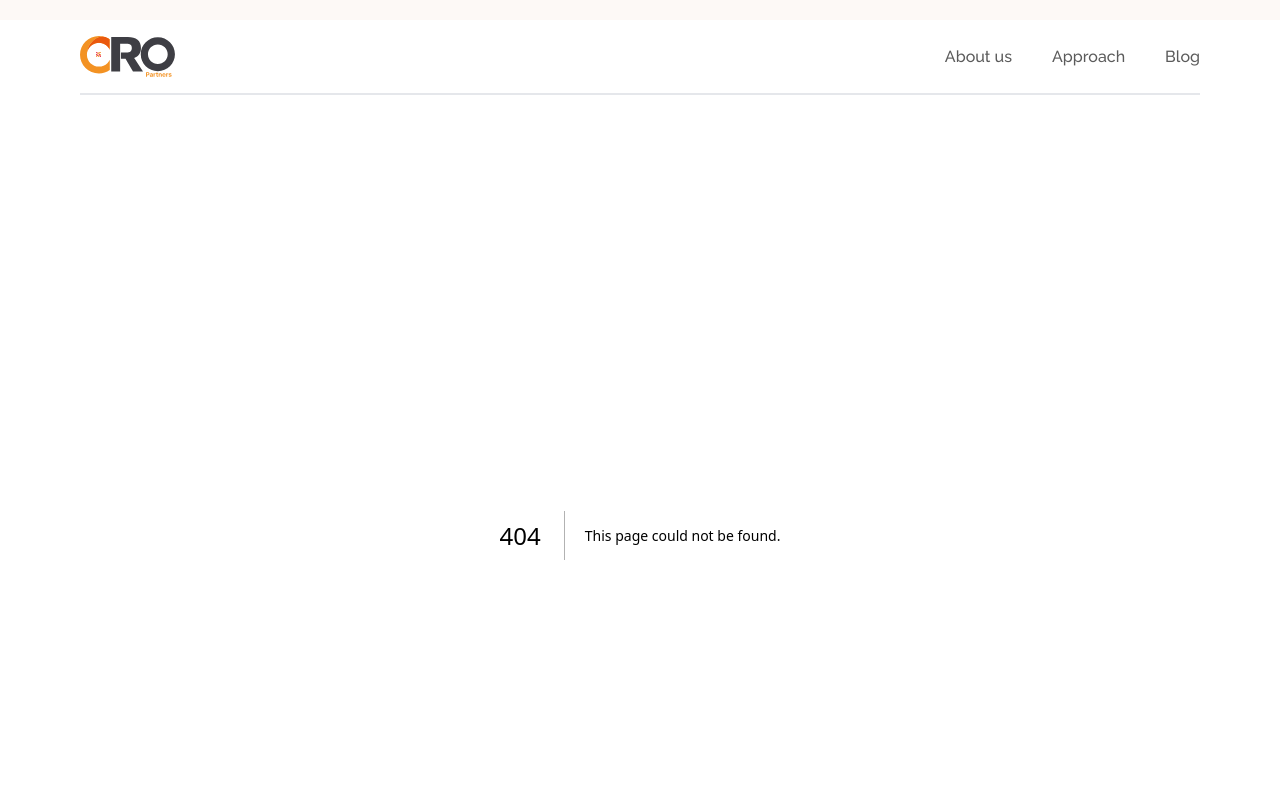
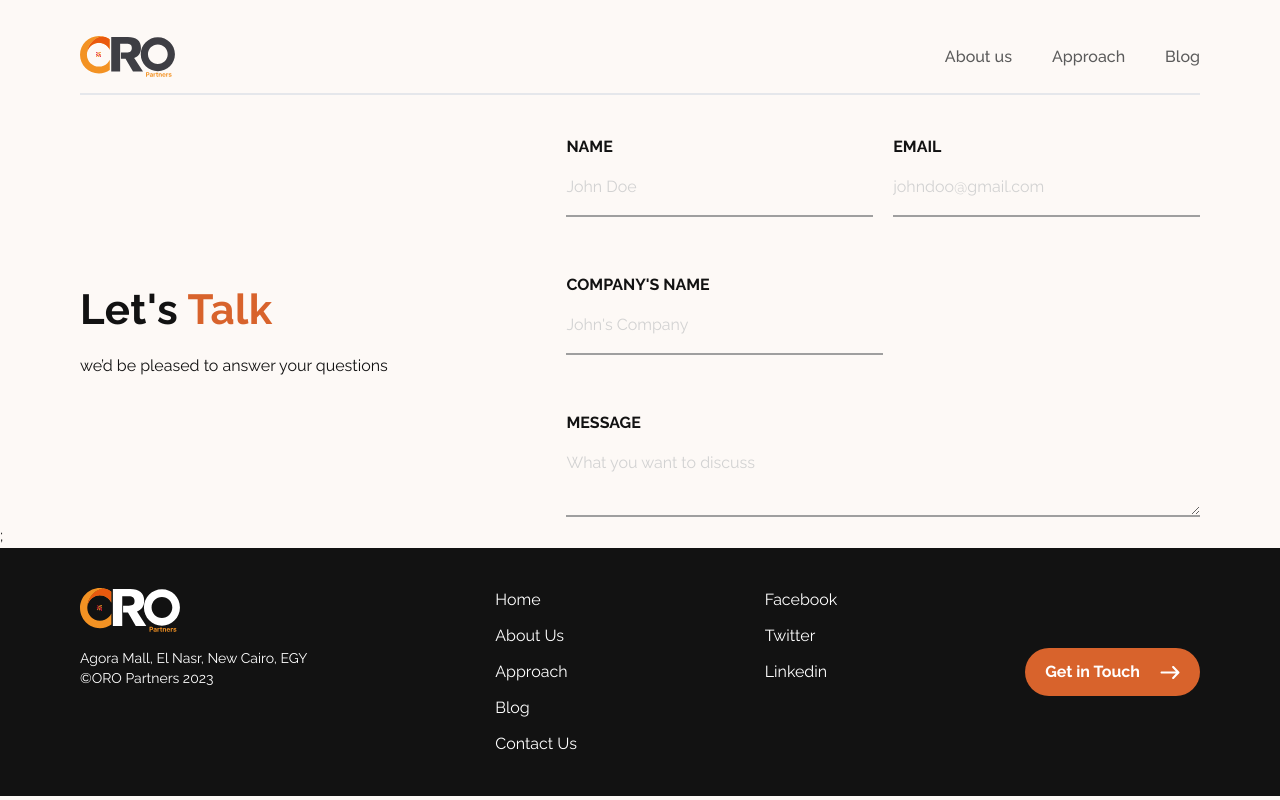
Before and after one commit to PTS-Holdings/oro-partners.com, a Next.js app: page /contact in a window 1280 px wide. Before the commit this address had no page. Shown: the top 800 px of the page. Built offline with nearby package versions, Linux system fonts and the light colour scheme.

Commit message:
feat(contact.js): add Contact page component with form and input fields for name, email, company name, and message.
style(globals.css): add styles for label, input and textarea elements

```diff
--- /dev/null
+++ b/src/pages/contact.js
@@ -0,0 +1,90 @@
+import { useState } from "react";
+
+export default function Contact() {
+	let [name, setName] = useState("");
+	let [email, setEmail] = useState("");
+	let [message, setMessage] = useState("");
+	let [company, setCompany] = useState("");
+
+	return (
+		<div className="container flex flex-col items-center justify-between  gap-16 md:flex-row ">
+			<div className="w-2/3 text-center md:text-left">
+				<h1 className="md:header2 header3 mb-4 ">
+					Let&apos;s{" "}
+					<span className="text-custom-orange-basic">Talk</span>
+				</h1>
+				<p className="md:body-medium-regular body-small-regular">
+					we’d be pleased to answer your questions
+				</p>
+			</div>
+
+			<form className="w-full space-y-14">
+				<div className="flex flex-col justify-between gap-5 lg:flex-row ">
+					<div className="w-full">
+						<label htmlFor="name" className="">
+							Name
+						</label>
+						<input
+							className=""
+							name="name"
+							id="name"
+							type="text"
+							value={name}
+							onChange={(e) => setName(e.target.value)}
+							placeholder="John Doe"
+							required
+						/>
+					</div>
+
+					<div className="w-full">
+						<label htmlFor="email" className="">
+							Email
+						</label>
+						<input
+							className=""
+							name="email"
+							id="email"
+							type="email"
+							value={email}
+							onChange={(e) => setEmail(e.target.value)}
+							placeholder="johndoo@gmail.com"
+							required
+						/>
+					</div>
+				</div>
+
+				<div className="md:w-1/2">
+					<label htmlFor="company" className="">
+						company&apos;s Name
+					</label>
+					<input
+						className=""
+						name="company"
+						id="company"
+						type="text"
+						value={company}
+						onChange={(e) => setCompany(e.target.value)}
+						placeholder="John's Company"
+						required
+					/>
+				</div>
+
+				<div>
+					<label htmlFor="message" className="">
+						Message
+					</label>
+					<textarea
+						className="h-fit"
+						name="message"
+						id="message"
+						type="text"
+						value={message}
+						onChange={(e) => setMessage(e.target.value)}
+						placeholder="What you want to discuss"
+						required
+					/>
+				</div>
+			</form>
+		</div>
+	);
+}
--- a/src/styles/globals.css
+++ b/src/styles/globals.css
@@ -5,6 +5,14 @@
 @layer base {
   html {
     @apply font-raleway text-custom-black scroll-smooth bg-custom-offWhite
+  }
+
+  label{
+    @apply md:body-medium-bold body-small-bold uppercase block
+  }
+
+  input, textarea{
+    @apply md:body-medium-regular bg-custom-offWhite body-small-regular border-b-2 py-4 border-[#9F9F9F] focus:outline-none focus:border-custom-orange-light placeholder:text-[#D2D2D2] w-full
   }
 }
 
```
